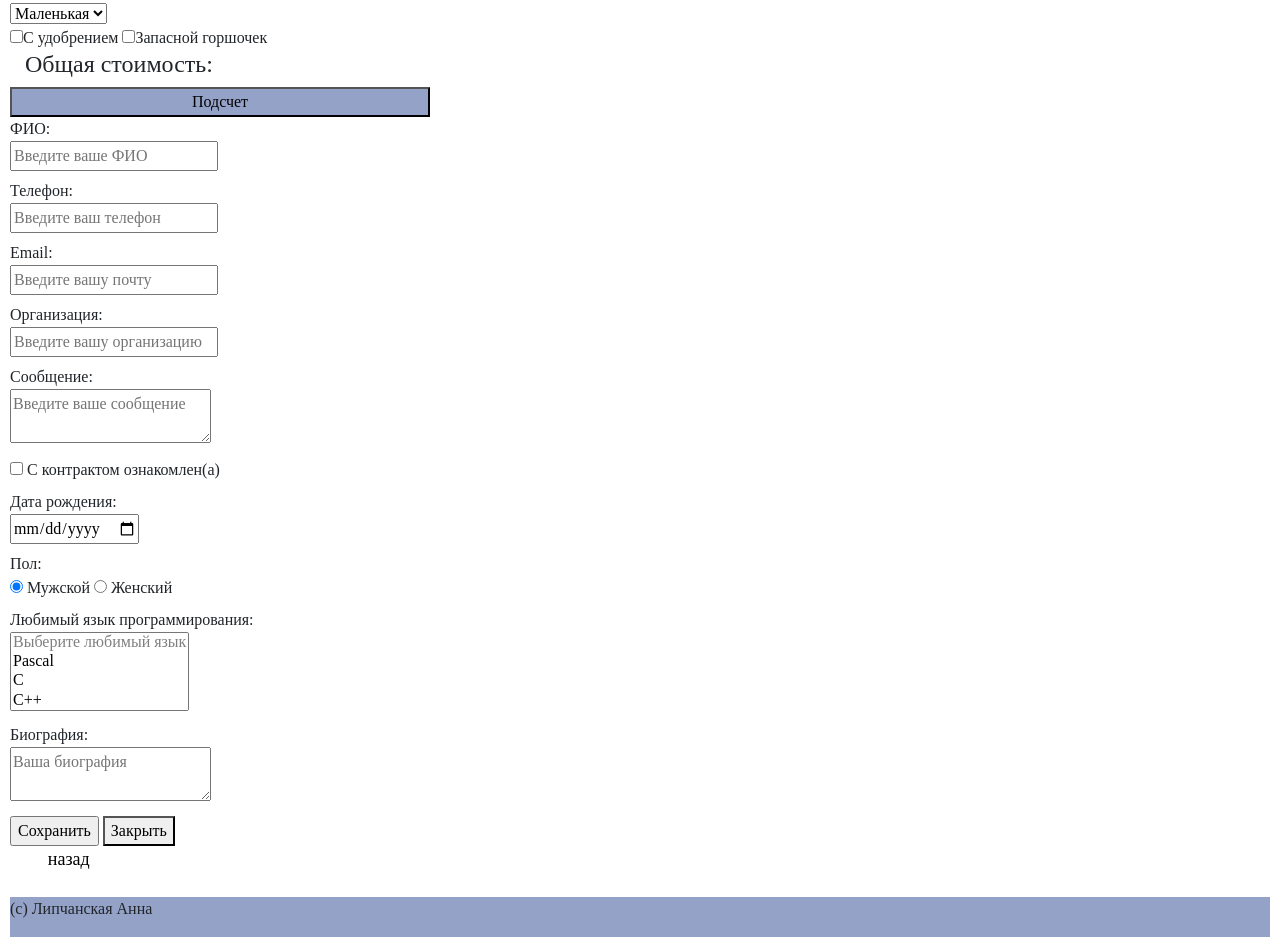
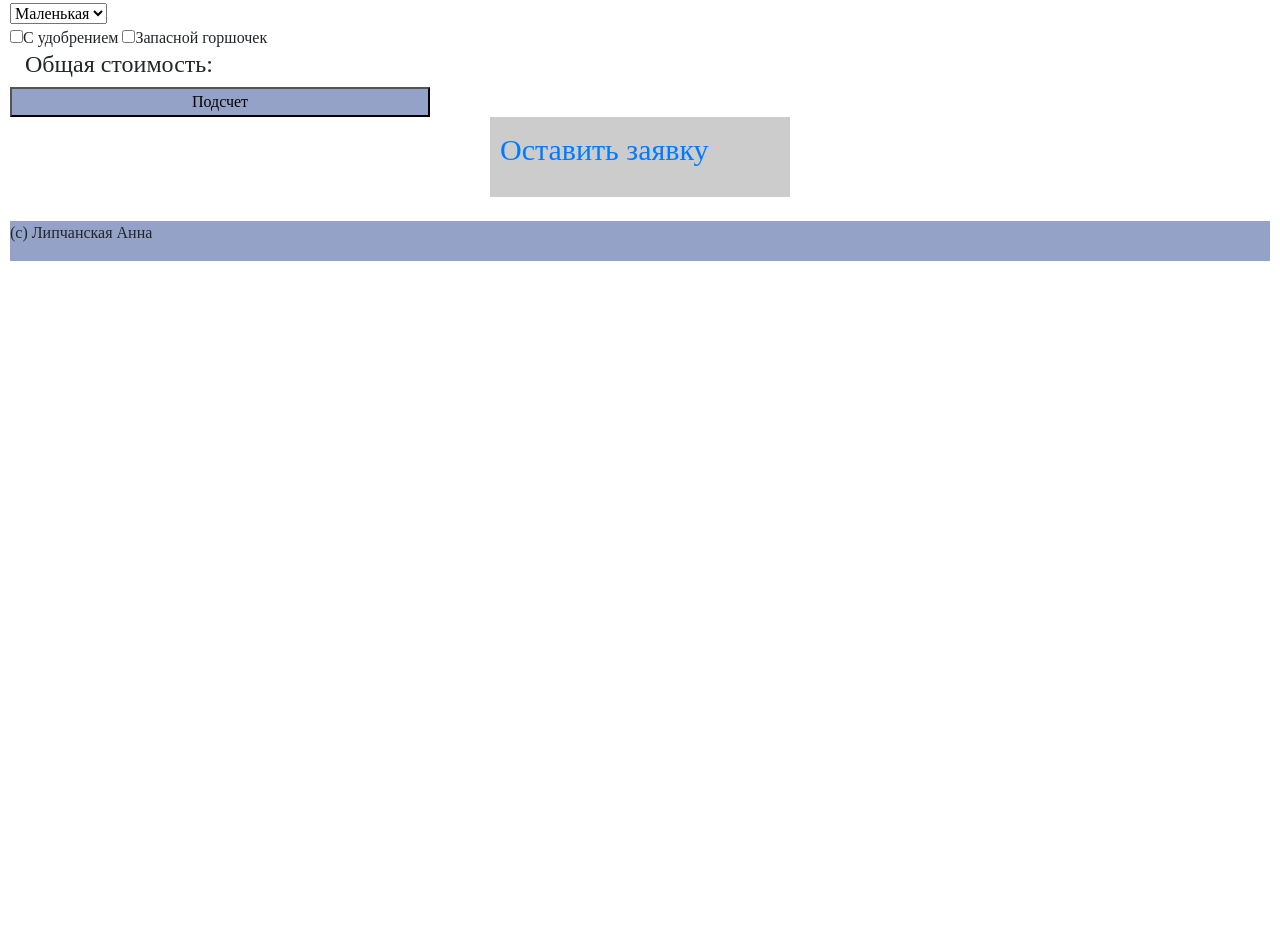
Before and after one commit to anna-lipchanskaya/s0177132, a plain HTML site: page task8/index.html in a window 1280 px wide. Shown: the part 2010-2957 px from the top of the page. After the commit the page ends 2281 px from the top, so only its background shows below. Drawn offline with nearby package versions, Linux system fonts and the light colour scheme.

Commit message:
Update index.html

```diff
--- a/task8/index.html
+++ b/task8/index.html
@@ -251,7 +251,13 @@
         </form>
 
 
-<form action="https://formcarry.com/s/c6CJZmuoM7t" method="POST" enctype="multipart/form-data">
+<div class="b-container">
+    <a href="javascript:PopUpShow()">Оставить заявку</a>
+</div>
+
+<div class="b-popup" id="popup1">
+    <div class="b-popup-content">
+        <form action="https://formcarry.com/s/c6CJZmuoM7t" method="POST" enctype="multipart/form-data">
             <label>ФИО:<br/>
                 <input required name="name" placeholder="Введите ваше ФИО">
             </label><br />
@@ -307,8 +313,9 @@
             <input type="submit" value="Сохранить">
             <button type="button" onclick="PopUpHide()">Закрыть</button>
         </form>
-            <div id = "menu">
-    <a href="javascript:PopUpHide()" color = "black" >назад</a>
+    </div>
+</div>
+
 </div>
     </div>
 </div>
```
